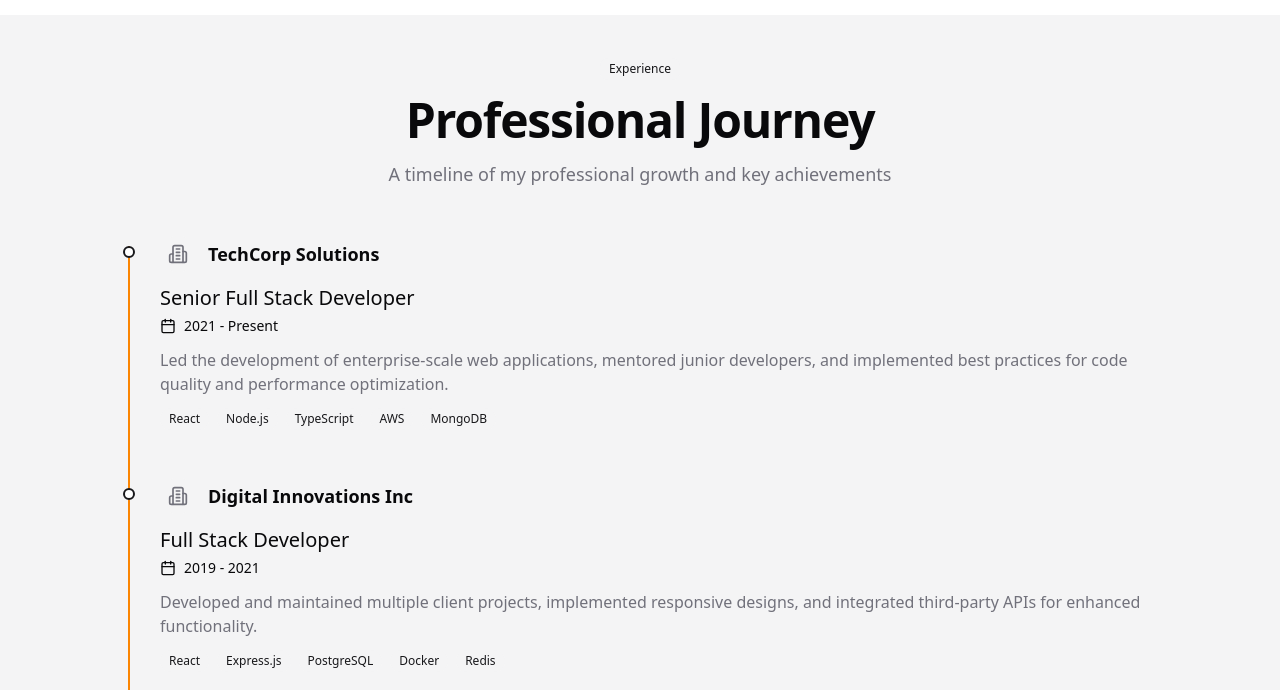
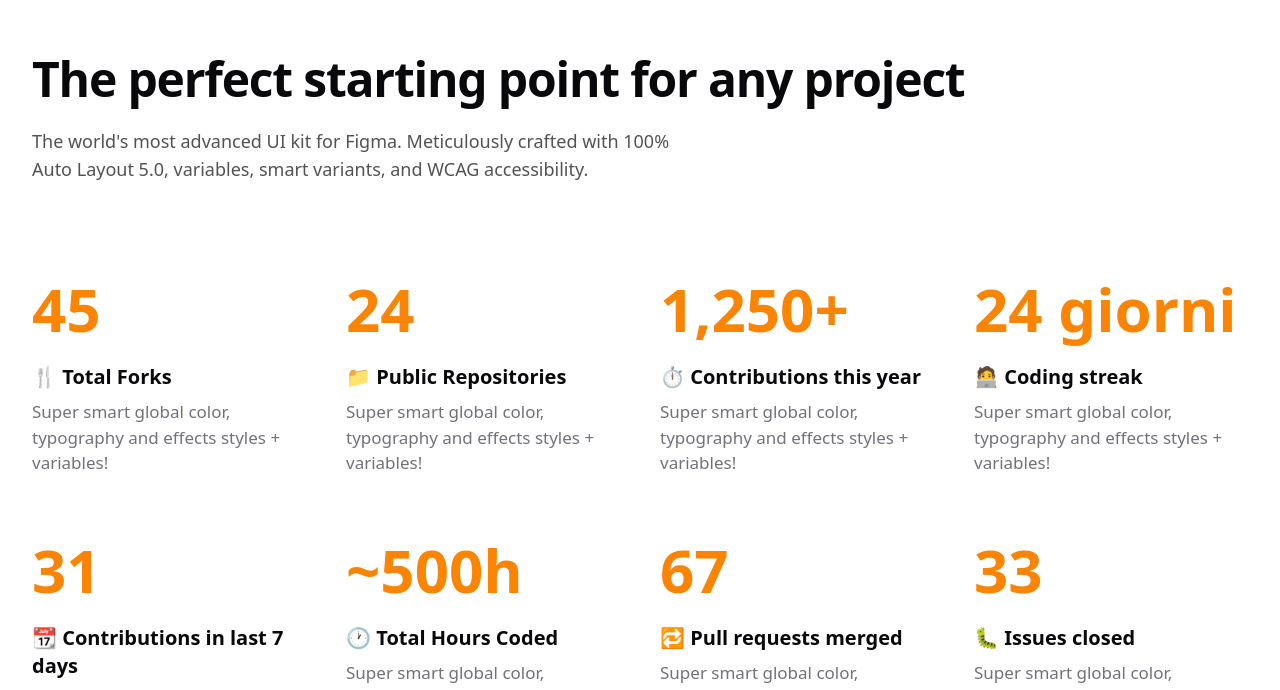
Before and after one commit to ionutbirlad/project-ktc, a Next.js app: page / in a window 1280 px wide. Shown: the part 1385-2075 px from the top of the page. Built offline with nearby package versions, Linux system fonts and the light colour scheme.

Commit message:
refactoring: moved professional experience section in About page

```diff
--- a/src/app/about/page.tsx
+++ b/src/app/about/page.tsx
@@ -1,10 +1,13 @@
 import LayoutContainer from "@/components/layout/LayoutContainer";
+
 import AboutIntro from "@/components/about/AboutIntro";
+import ProfessionalExperience from "@/components/home/ProfessionalExperience";
 
 export default function AboutPage() {
   return (
     <LayoutContainer>
       <AboutIntro />
+      <ProfessionalExperience />
     </LayoutContainer>
   );
 }
--- a/src/app/page.tsx
+++ b/src/app/page.tsx
@@ -2,7 +2,6 @@ import LayoutContainer from "@/components/layout/LayoutContainer";
 
 import HeroSection from "@/components/home/HeroSection";
 import AboutCallout from "@/components/home/AboutCallout";
-import ProfessionalExperience from "@/components/home/ProfessionalExperience";
 import TechStatsSection from "@/components/home/TechStatsSection";
 import ProjectsPreview from "@/components/home/ProjectsPreview";
 import BlogTeaser from "@/components/home/BlogTeaser";
@@ -14,7 +13,6 @@ export default function HomePage() {
     <LayoutContainer>
       <HeroSection />
       <AboutCallout />
-      <ProfessionalExperience />
       <TechStatsSection />
       <ProjectsPreview />
       <BlogTeaser />
```
